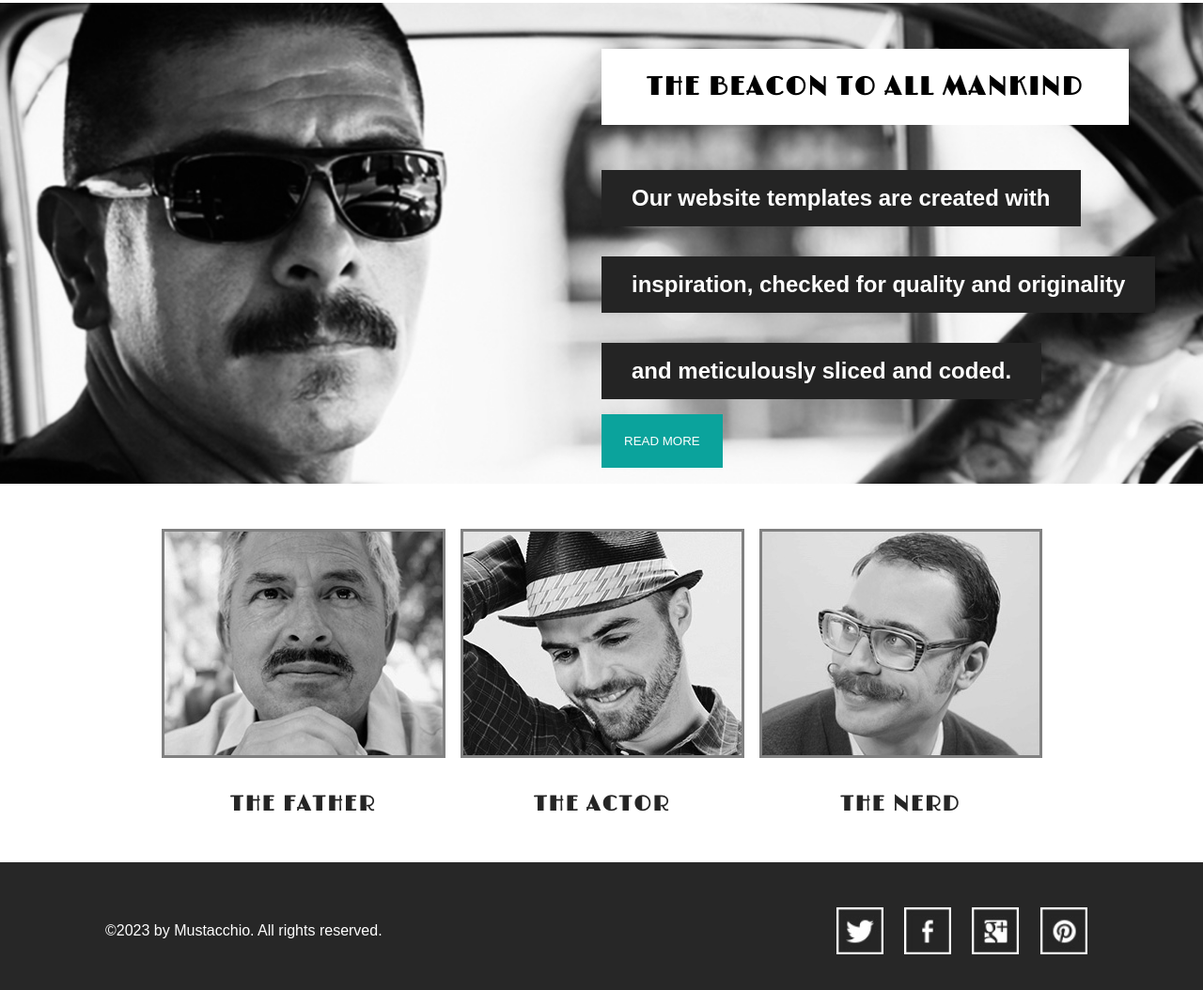
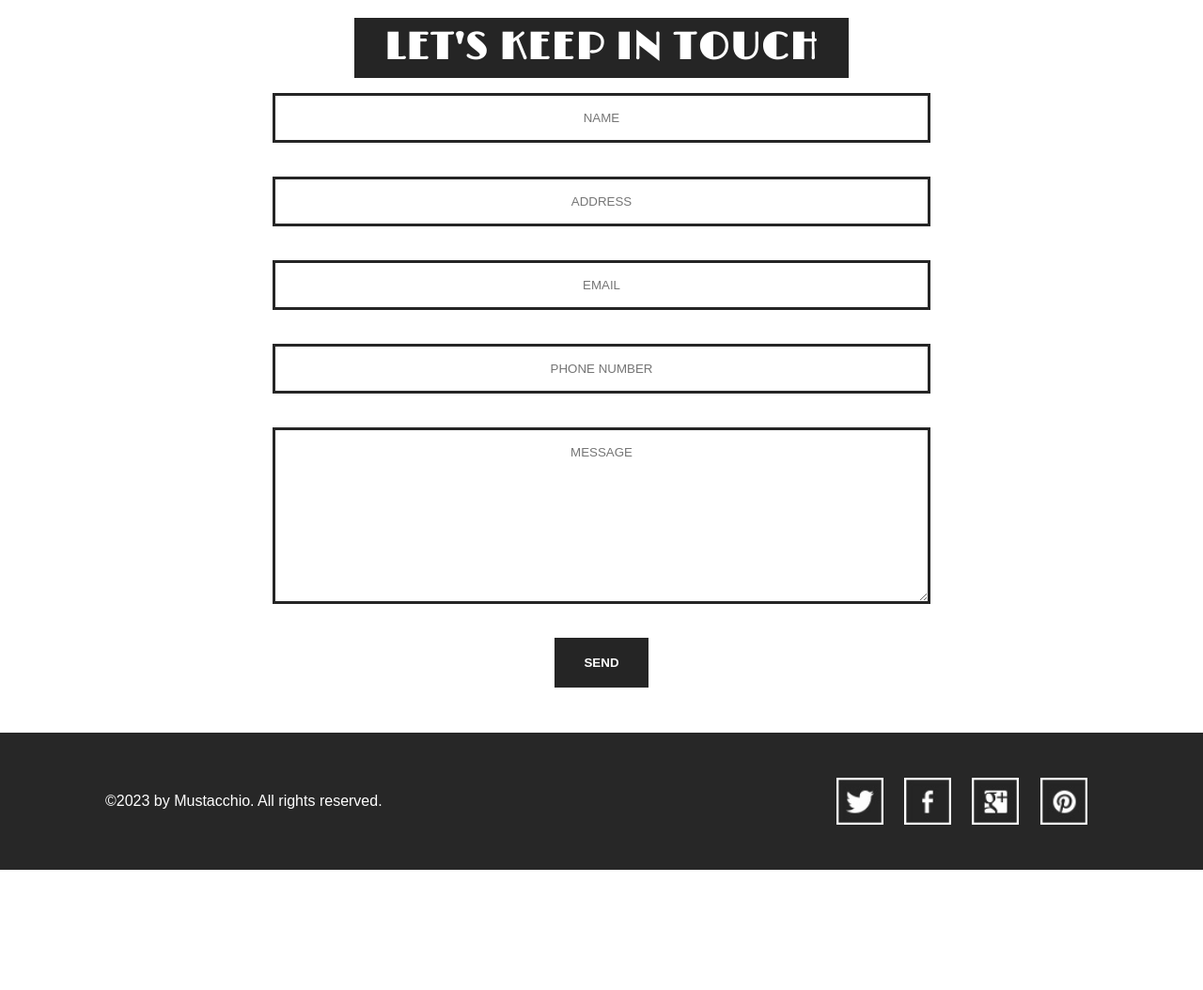
Before and after one commit to calebzroberts/CSET-110-Weekly-Assignment-1, a plain HTML site: page contact.html in a window 1280 px wide. Shown: the part 218-1272 px from the top of the page at 94% size. After the commit the page ends 1144 px from the top, so only its background shows below. Drawn offline with nearby package versions, Linux system fonts and the light colour scheme.

Commit message:
Finalized the Contact Page

```diff
--- a/contact.html
+++ b/contact.html
@@ -21,32 +21,21 @@
     </header>
 
     <article class="main" id="contactMain">
-        <div id="hero">
-            <div class="halfWidthColumn">
-                <h1>The Beacon to all Mankind</h1>
-                <h3 class="frontPageParagraph">Our website templates are created with</h3>
-                <h3 class="frontPageParagraph">inspiration, checked for quality and originality</h3>
-                <h3 class="frontPageParagraph">and meticulously sliced and coded.</h3>
-                <p>
-                    <a href="about.html" title="about page"><button>Read More</button></a>
-                </p>
-            </div>
-        </div>
+        <h1>Let's keep in touch</h1>
 
-        <div id="homeTripleGallery">
-            <div class="threeColumnImage">
-                <img src="images/the-father.jpg" alt="man with mustache">
-                <h2>The Father</h2>
-            </div>
-            <div class="threeColumnImage">
-                <img src="images/the-actor.jpg" alt="man with mustache and hat">
-                <h2>The Actor</h2>
-            </div>
-            <div class="threeColumnImage">
-                <img src="images/the-nerd.jpg" alt="man with mustache and glasses">
-                <h2>The Nerd</h2>
-            </div>
-        </div>
+        <form action="/submit-form" method="post">
+            <input type="text" id="name" name="name" placeholder="Name" required><br><br>
+
+            <input type="text" id="address" name="address" placeholder="Address" required><br><br>
+
+            <input type="email" id="email" name="email" placeholder="Email" required><br><br>
+
+            <input type="tel" id="phone" name="phone" placeholder="Phone Number" required><br><br>
+
+            <textarea id="message" name="message" rows="10" cols="50" placeholder="Message"></textarea><br><br>
+
+            <input id="submitButton" type="submit" value="Send">
+        </form>
     </article>
 
     <footer>
--- a/style.css
+++ b/style.css
@@ -205,14 +205,20 @@ li a.selected {
 
 
 
+/*All secondary pages styling-------------------------------*/
+#aboutMain, #galleryMain, #blogMain, #contactMain {
+    display:flex;
+    flex-direction: column;
+    align-items: center;
+    margin: 0 auto 3rem auto;
+}
+
+
+
 /*About Styling---------------------------------------------*/
 #aboutMain{
-    display: flex;
-    flex-direction: column;
-    align-items: center;
 
     max-width: 600px;
-    margin: 0 auto 3rem auto;
 
     text-align: center;
 }
@@ -225,13 +231,6 @@ li a.selected {
 
 
 /*Gallery Styling--------------------------------------------*/
-#galleryMain {
-    display:flex;
-    flex-direction: column;
-    align-items: center;
-    margin: 0 auto 3rem auto;
-}
-
 #gallery {
     display: flex;
     flex-wrap: wrap;
@@ -249,11 +248,7 @@ li a.selected {
 
 /*Blog styling----------------------------------------------*/
 #blogMain {
-    display: flex;
-    flex-direction: column;
-    align-items: center;
     max-width: 1000px;
-    margin: 0 auto 3rem auto;
 }
 
 .blogPostTab {
@@ -290,6 +285,55 @@ li a.selected {
     color:black;
     border: 5px solid black;
 }
+
+
+
+/*Contact styling-------------------------------------------*/
+#contactMain {
+    max-width: 700px;
+}
+
+#contactMain form {
+    width: 100%;
+    display: flex;
+    flex-direction: column;
+    align-items: center;
+    justify-content: center;
+
+}
+
+form input, form textarea {
+    width: 100%;
+    border: 3px solid #252525;
+}
+
+form input, form textarea {
+    padding: 1rem;
+}
+
+form input::placeholder, form textarea::placeholder {
+    font-family: Arial, Helvetica, sans-serif;
+    text-transform: uppercase;
+    text-align: center;
+
+}
+
+form input#submitButton {
+    width: 100px;
+    font-weight: 800;
+    text-transform: uppercase;
+    color:white;
+    background-color: #252525;
+    transition: all, 0.2s;
+
+}
+
+form input#submitButton:hover {
+    background-color: white;
+    color:#252525;
+    cursor: pointer;
+}
+
 
 
 
```
